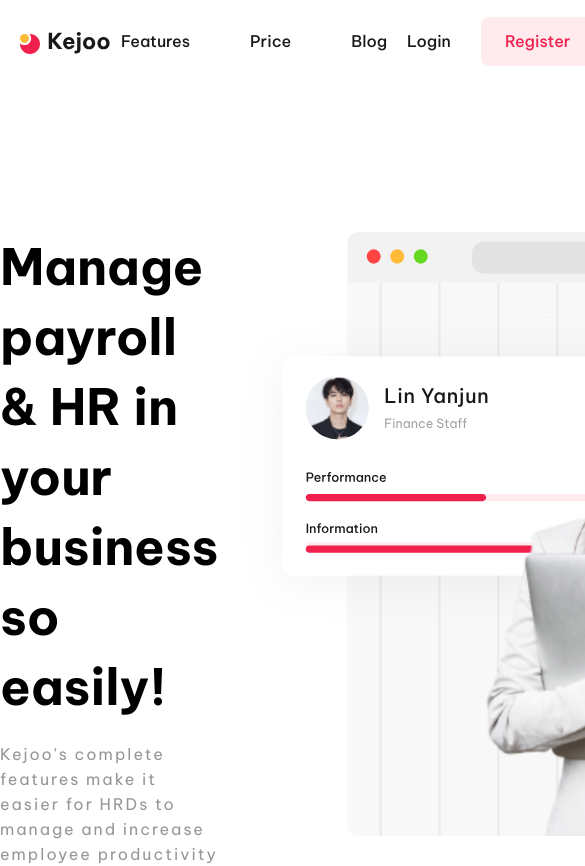
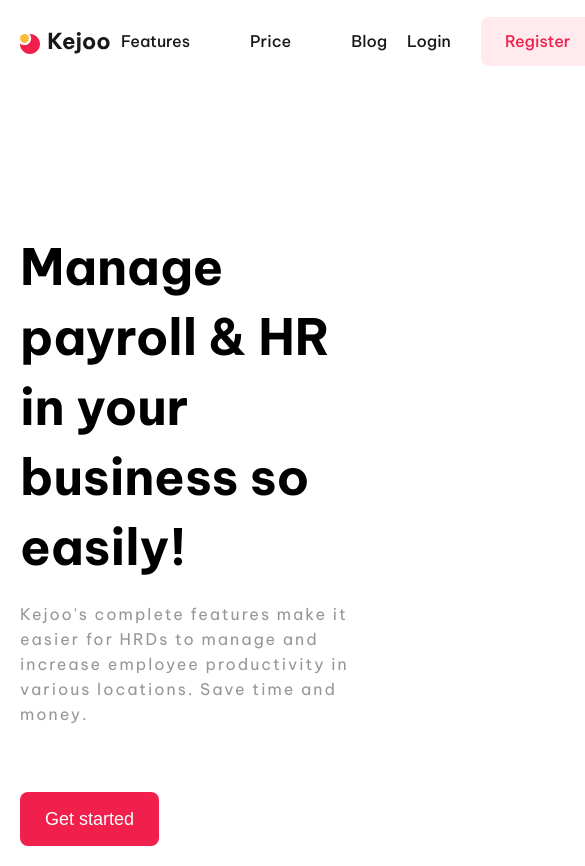
Before and after one commit to gustavoalvim41/kejoo, a React (Vite) app: page / in a window 390 px wide. Shown: the top 866 px of the page, 585 px wide, since content can reach past the window. Built offline with nearby package versions, Linux system fonts and the light colour scheme.

Commit message:
adding media screen in hero section

```diff
--- a/src/screens/Home/styles.sass
+++ b/src/screens/Home/styles.sass
@@ -51,6 +51,15 @@
         min-width: 100%
         height: 100%
 
+  @media screen and (max-width: 1200px)
+    .hero
+      padding: 0 2rem
+
+      grid-template-columns: 1fr
+
+      .hero-img
+        display: none
+
   .features
     height: 55.8rem
 
```
